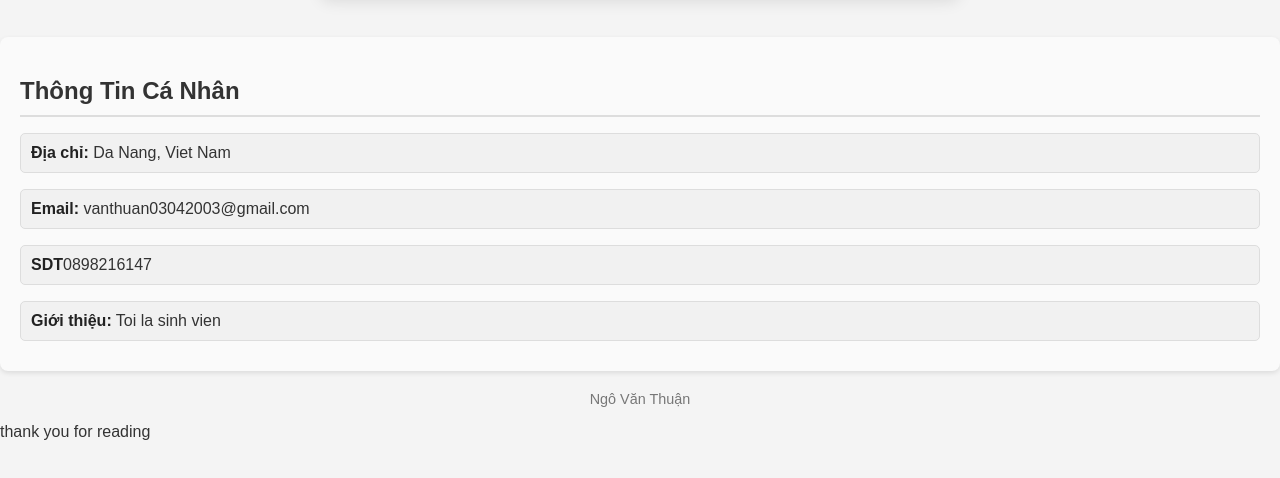
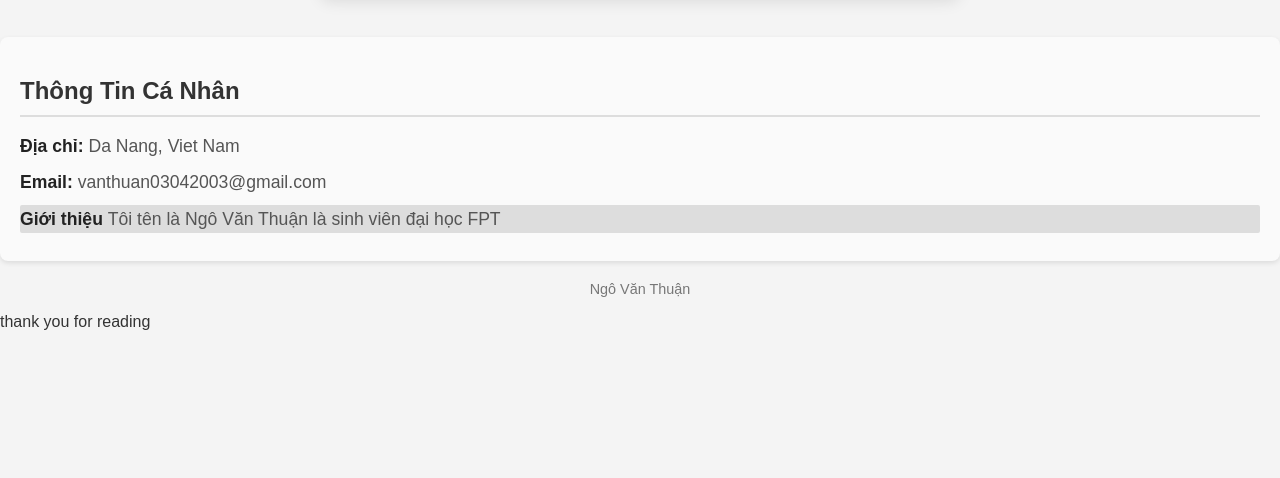
Before and after one commit to thuanngo-dn/practise-reactjs, a plain HTML site: page index.html in a window 1280 px wide. Shown: the part 146-624 px from the top of the page. Drawn offline with Linux system fonts and the light colour scheme.

Commit message:
feature: new blog introduce

```diff
--- a/index.css
+++ b/index.css
@@ -53,13 +53,15 @@ body {
 }
 
 .profile-content p {
-    background: #f1f1f1;
-    padding: 10px;
-    border-radius: 5px;
-    border: 1px solid #ddd;
-    margin-bottom: 10px;
+    font-size: 1.1em;
+    line-height: 1.6;
+    color: #555;
+    margin: 8px 0;
 }
-
+.profile-introduce{
+    background-color: #ddd;
+    border-radius: 2px;
+}
 .profile-content p strong {
     color: #222;
     font-weight: bold;
--- a/index.html
+++ b/index.html
@@ -15,10 +15,9 @@
             <h2>Thông Tin Cá Nhân</h2>
             <p><strong>Địa chỉ:</strong> Da Nang, Viet Nam</p>
             <p><strong>Email:</strong> vanthuan03042003@gmail.com</p>
-            <div class="profile-phone">
-               <p><strong>SDT</strong>0898216147</p>
+            <div class="profile-introduce">
+               <p><strong>Giới thiệu </strong>Tôi tên là Ngô Văn Thuận là sinh viên đại học FPT </p>
             </div>
-            <p><strong>Giới thiệu:</strong> Toi la sinh vien</p>
         </div>
         <div class="profile-footer">
             <p>Ngô Văn Thuận </p>
```
